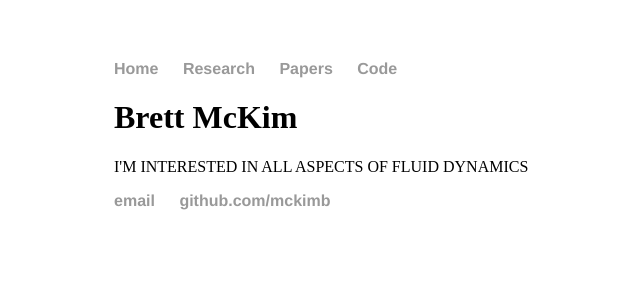
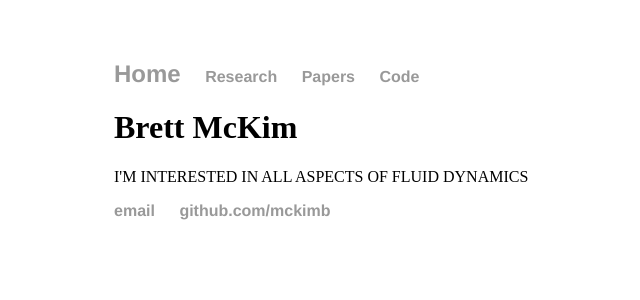
Before and after one commit to mckimb/mckimb.github.io, a Jekyll site: the page built from index.html, in a window 1280 px wide. Shown: the top 300 px of the page, without its empty margins (78-718 px from the left). Built offline with Jekyll 4.4.1, drawn with Linux system fonts in a browser that asks for light colours.

Commit message:
Update default.html

```diff
--- a/_layouts/default.html
+++ b/_layouts/default.html
@@ -10,7 +10,7 @@
 		<body>
 			<nav>
 	    		<ul>
-	        		<li><a href="/">Home</a></li>
+				<li><font size="5"><a href="/">Home</a></font></li>
 		        	<li><a href="/research">Research</a></li>
 	        		<li><a href="/papers">Papers</a></li>
 	        		<li><a href="/code">Code</a></li>
```
